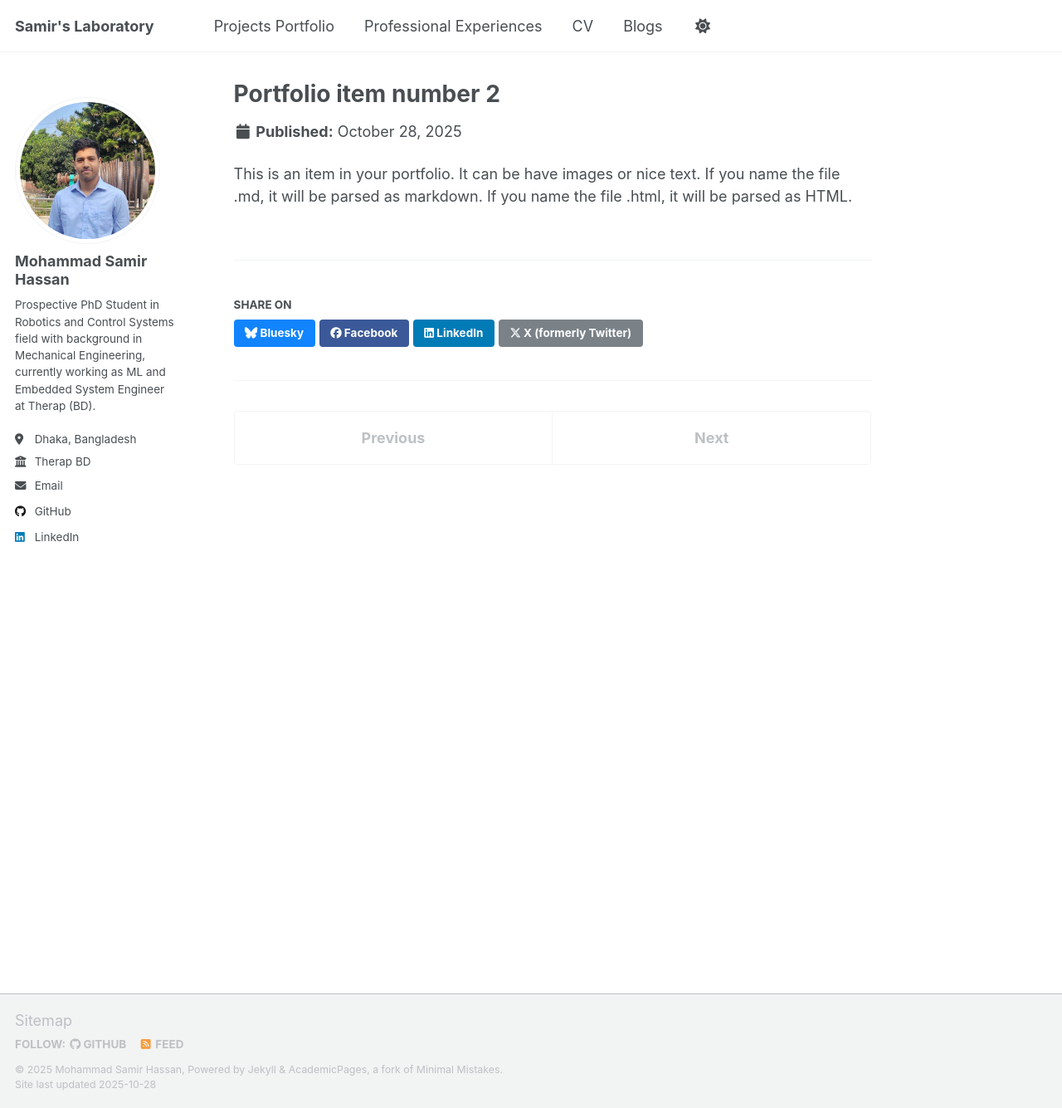
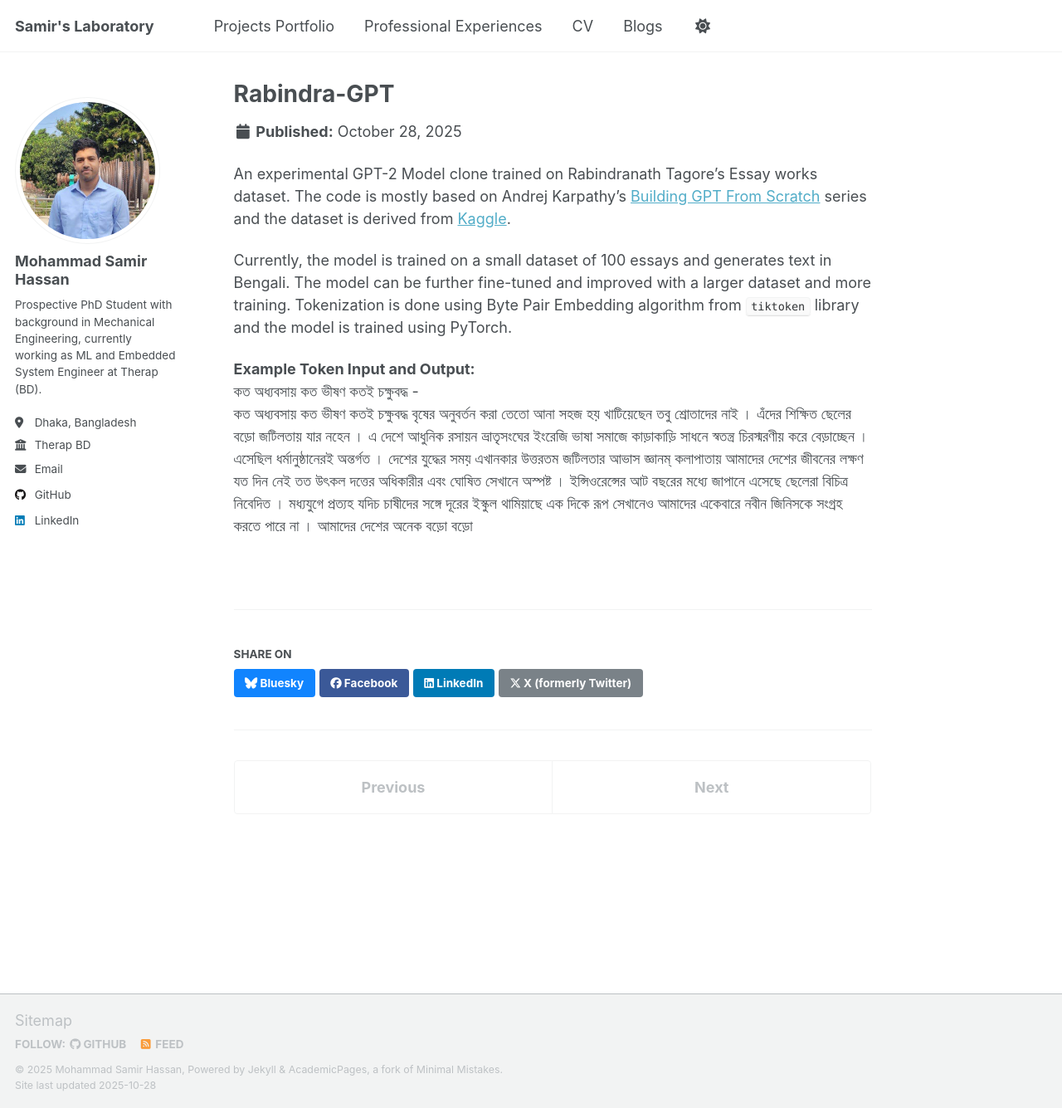
Before and after one commit to samir-101/samir-101.github.io, a Jekyll site: the page built from _portfolio/portfolio-2.md, in a window 1280 px wide and 1335 px high. Shown: the whole window at 83% size. Built offline with Jekyll 4.4.1, drawn with Linux system fonts in a browser that asks for light colours; a script that is not in the unit is left out.

Commit message:
updated projects

```diff
--- a/_config.yml
+++ b/_config.yml
@@ -27,7 +27,7 @@ author:
   name             : "Mohammad Samir Hassan" # Your name
   title            : "Machine Learning Engineer" # Your title, e.g., "PhD Student"
   pronouns         : # example: "she/her"
-  bio              : "Prospective PhD Student in Robotics and Control Systems field with background in Mechanical Engineering, currently working as ML and Embedded System Engineer at Therap (BD)." # A short 2-3 sentence bio
+  bio              : "Prospective PhD Student with background in Mechanical Engineering, currently working as ML and Embedded System Engineer at Therap (BD)." # A short 2-3 sentence bio
   location         : "Dhaka, Bangladesh"
   employer         : "Therap BD"
   uri              : # URL
--- a/_portfolio/portfolio-2.html
+++ /dev/null
@@ -1,7 +0,0 @@
----
-title: "Portfolio item number 2"
-excerpt: "Short description of portfolio item number 2 <br/><img src='/images/500x300.png'>"
-collection: portfolio
----
-
-This is an item in your portfolio. It can be have images or nice text. If you name the file .md, it will be parsed as markdown. If you name the file .html, it will be parsed as HTML.
--- /dev/null
+++ b/_portfolio/portfolio-2.md
@@ -0,0 +1,13 @@
+---
+title: "Rabindra-GPT"
+excerpt: "A GPT-2 based transformer model for generating Bengali text trained on the essays of Rabindra Nath Tagore <br/>"
+collection: portfolio
+---
+
+An experimental GPT-2 Model clone trained on Rabindranath Tagore's Essay works dataset. The code is mostly based on Andrej Karpathy's [Building GPT From Scratch](https://github.com/karpathy/ng-video-lecture) series and the dataset is derived from [Kaggle](https://www.kaggle.com/code/sayankr007/bengali-text-generation-and-language-modelling/).
+
+Currently, the model is trained on a small dataset of 100 essays and generates text in Bengali. The model can be further fine-tuned and improved with a larger dataset and more training. Tokenization is done using Byte Pair Embedding algorithm from `tiktoken` library and the model is trained using PyTorch.
+
+**Example Token Input and Output:**
+কত অধ্যবসায় কত ভীষণ কতই চক্ষুবদ্ধ -
+কত অধ্যবসায় কত ভীষণ কতই চক্ষুবদ্ধ বৃষের অনুবর্তন করা তেতো আনা সহজ হয় খাটিয়েছেন তবু শ্রোতাদের নাই । এঁদের শিক্ষিত ছেলের বড়ো জটিলতায় যার নহেন । এ দেশে আধুনিক রসায়ন ভ্রাতৃসংঘের ইংরেজি ভাষা সমাজে কাড়াকাড়ি সাধনে স্বতন্ত্র চিরস্মরণীয় করে বেড়াচ্ছেন । এসেছিল ধর্মানুষ্ঠানেরই অন্তর্গত । দেশের যুদ্ধের সময় এখানকার উত্তরতম জটিলতার আভাস জ্ঞানম্ কলাপাতায় আমাদের দেশের জীবনের লক্ষণ যত দিন নেই তত উৎকল দত্তের অধিকারীর এবং ঘোষিত সেখানে অস্পষ্ট । ইন্সিওরেন্সের আট বছরের মধ্যে জাপানে এসেছে ছেলেরা বিচিত্র নিবেদিত । মধ্যযুগে প্রত্যহ যদিচ চাষীদের সঙ্গে দূরের ইস্কুল থামিয়াছে এক দিকে রূপ সেখানেও আমাদের একেবারে নবীন জিনিসকে সংগ্রহ করতে পারে না । আমাদের দেশের অনেক বড়ো বড়ো
```
Also changed, not shown: _portfolio/portfolio-1.md (+2 -2 lines), images/portfolio1.jpg (added).
